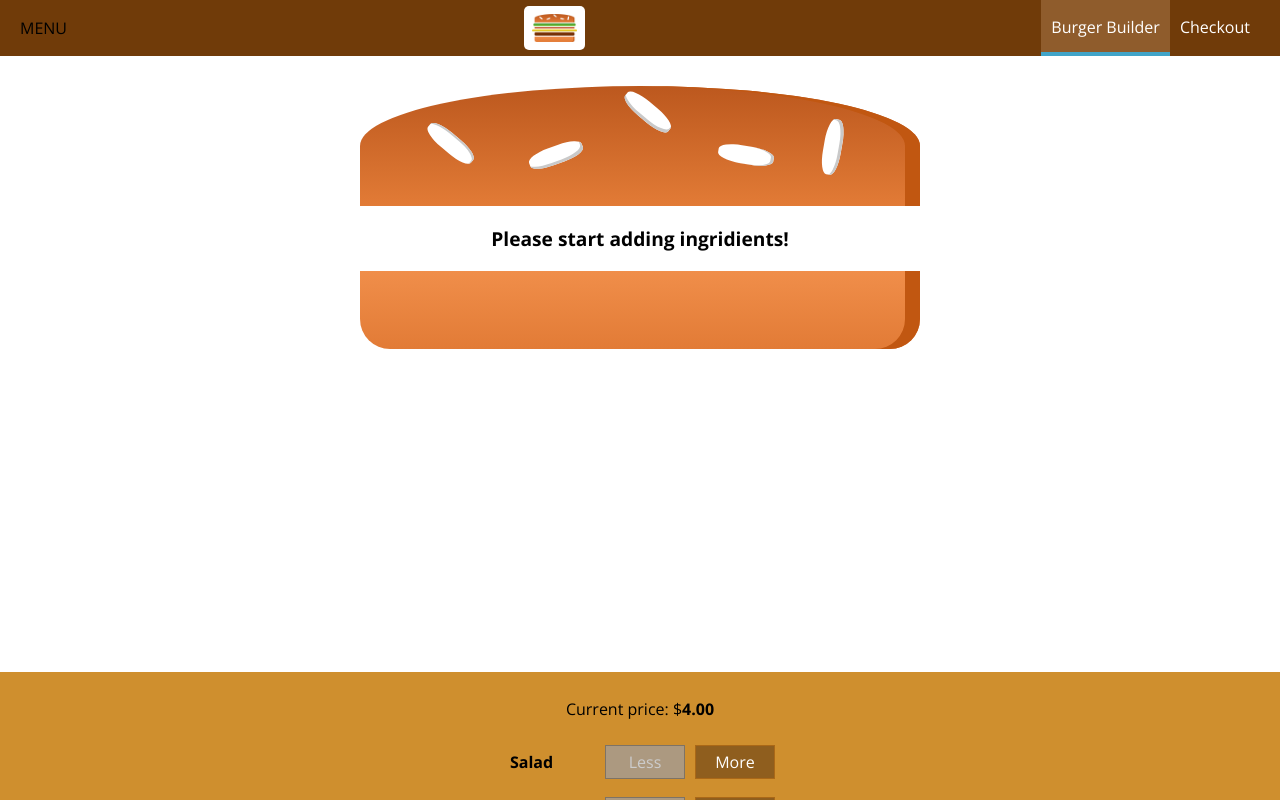
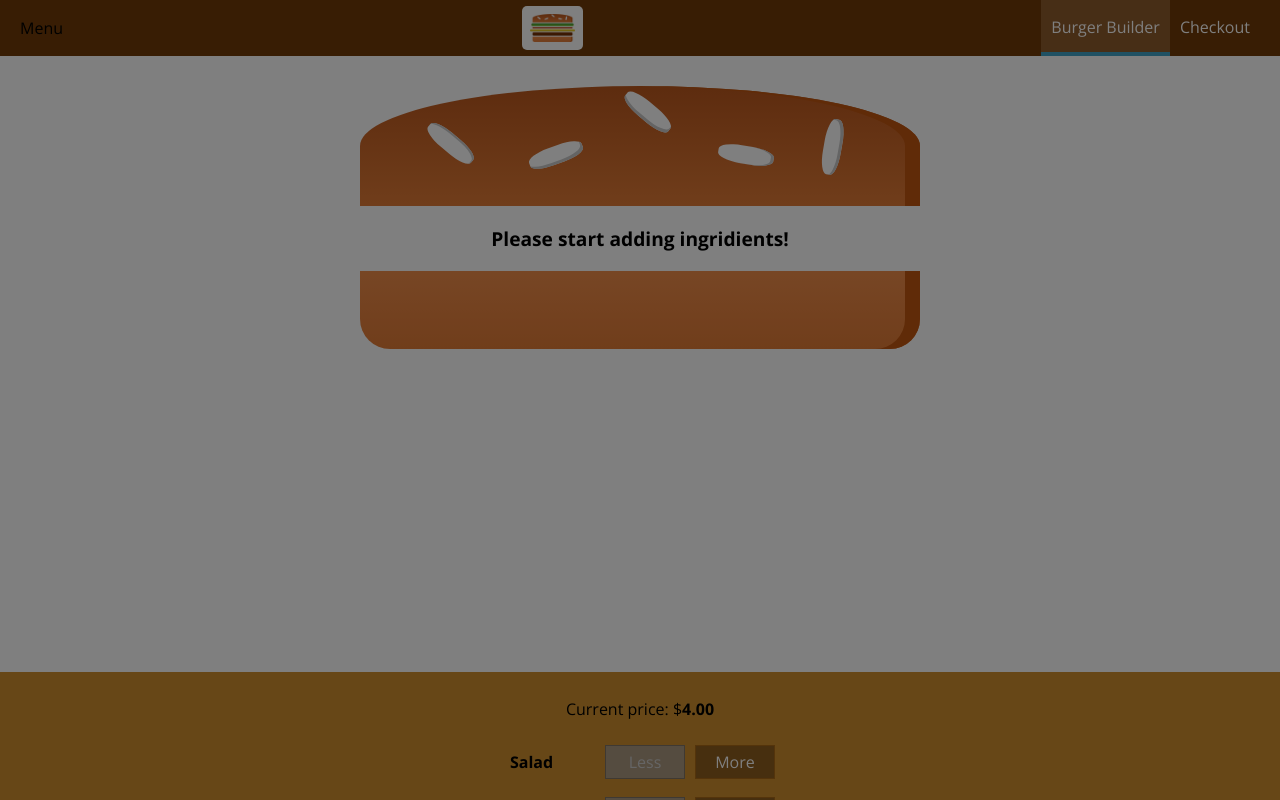
Before and after one commit to georgessich/borger-cource-app, a React (Create React App) app: page / in a window 1280 px wide. Shown: the top 800 px of the page. Built offline with nearby package versions, Linux system fonts and the light colour scheme.

Commit message:
add a sidedrawer toggle button

```diff
--- a/src/components/Layout/Layout.js
+++ b/src/components/Layout/Layout.js
@@ -1,16 +1,35 @@
-import React from 'react';
+import React, { Component } from 'react';
 import Aux from '../../hoc/auxiliery';
 import classes from './Layout.module.css';
 import Toolbar from '../Navigation/Toolbar/Toolbar';
-import SideDrawer from '../Navigation/SideDrawer/SideDrawer'
-const layout = ( props ) => (
-    <Aux>
-    <Toolbar />
-    <SideDrawer />
-    <main className={classes.Content}>
-        {props.children}
-    </main>
-    </Aux>
-);
+import SideDrawer from '../Navigation/SideDrawer/SideDrawer';
+class Layout extends Component {
 
-export default layout;
+    state = {
+        showSideDrawer: true
+    }
+
+    sideDrawerClosedHandler = () => {
+        this.setState({showSideDrawer: false})
+    }
+
+    sideDrawerToggleHandler = () => {
+        this.setState( ( prevState ) => {
+            return { showSideDrawer: !prevState.showSideDrawer };
+        });
+    }
+
+    render () {
+        return (
+        <Aux>
+        <Toolbar drawerToggleClicked={this.sideDrawerToggleHandler} />
+        <SideDrawer open={this.state.showSideDrawer}
+        closed={this.sideDrawerClosedHandler}/>
+        <main className={classes.Content}>
+         {this.props.children}
+        </main>
+        </Aux>);
+    }
+}
+
+export default Layout;
--- a/src/components/Logo/Logo.js
+++ b/src/components/Logo/Logo.js
@@ -2,7 +2,7 @@ import React from 'react';
 import burgerLogo from '../../assets/images/burger-logo.png';
 import classes from './Logo.module.css';
 const logo = (props) => (
-    <div className={classes.Logo}>
+    <div className={classes.Logo} style={{height: props.height}}>
         <img src={burgerLogo} alt="MyBurger"/>
     </div>
 );
--- a/src/components/Logo/Logo.module.css
+++ b/src/components/Logo/Logo.module.css
@@ -1,7 +1,7 @@
 .Logo {
     background-color: #ffffff;
     padding: 8px;
-    height: 80%;
+    height: 100%;
     box-sizing: border-box;
     border-radius: 5px;
 }
--- a/src/components/Navigation/NavigationItems/NavigationItem/NavigationItem.module.css
+++ b/src/components/Navigation/NavigationItems/NavigationItem/NavigationItem.module.css
@@ -1,6 +1,27 @@
+.NavigationItem {
+    margin: 10px 0;
+    box-sizing: border-box;
+    display: block;
+    width: 100%;
+}
+
+.NavigationItem a {
+    color: #8f5c2c;
+    text-decoration: none;
+    height: 100%;
+    box-sizing: border-box;
+    display: block;
+}
+
+.NavigationItem a:hover,
+.NavigationItem a:active,
+.NavigationItem a.active {
+    color: #40a4c8;
+}
+
+@media (min-width: 500px){
     .NavigationItem {
         margin: 0;
-    box-sizing: border-box;
         display: flex;
         height: 100%;
         width: auto;
@@ -9,12 +30,9 @@
 
     .NavigationItem a {
         color: #ffffff;
-    text-decoration: none;
         height: 100%;
         padding: 16px 10px;
         border-bottom: 4px solid transparent;
-    box-sizing: border-box;
-    display: block;
     }
 
     .NavigationItem a:hover,
@@ -24,3 +42,4 @@
         border-bottom: 4px solid #40a4c8;
         color: #ffffff;
     }
+}
--- a/src/components/Navigation/NavigationItems/NavigationItems.module.css
+++ b/src/components/Navigation/NavigationItems/NavigationItems.module.css
@@ -5,4 +5,11 @@
     display: flex;
     align-items: center;
     height: 100%;
+    flex-flow: column;
 }
+
+@media (min-width:500px){
+    .NavigationItems {
+        flex-flow: row;
+    }
+}
--- /dev/null
+++ b/src/components/Navigation/SideDrawer/DrawerToggle/DrawerToggle.js
@@ -0,0 +1,7 @@
+import React from 'react';
+
+const drawerToggle = (props) => (
+    <div onClick={props.clicked}>Menu</div>
+)
+
+export default drawerToggle;
--- a/src/components/Navigation/SideDrawer/SideDrawer.js
+++ b/src/components/Navigation/SideDrawer/SideDrawer.js
@@ -1,17 +1,24 @@
 import React from 'react';
 import NavigationItems from '../NavigationItems/NavigationItems';
 import Logo from '../../Logo/Logo';
-import classes from './SideDrawer.module.css'
+import classes from './SideDrawer.module.css';
+import Backdrop from '../../UI/Backdrop/Backdrop';
+import Aux from '../../../hoc/auxiliery';
 const sideDrawer = (props) => {
-
-
+    let attachedClasses = [classes.SideDrawer, classes.Close];
+    if(props.open) {
+        attachedClasses = [classes.SideDrawer, classes.Open];
+    }
     return (
-        <div className={classes.SideDrawer}>
-            <Logo />
+        <Aux>
+            <Backdrop show={props.open} clicked={props.closed}/>
+        <div className={attachedClasses.join(' ')}>
+            <div className={classes.Logo}><Logo/></div>
             <nav>
                 <NavigationItems />
             </nav>
         </div>
+        </Aux>
     );
 };
 
--- a/src/components/Navigation/SideDrawer/SideDrawer.module.css
+++ b/src/components/Navigation/SideDrawer/SideDrawer.module.css
@@ -25,3 +25,8 @@
 .Close {
     transform: translateX(-100%);
 }
+
+.Logo {
+    height: 11%;
+    margin-bottom: 32px;
+}
--- a/src/components/Navigation/Toolbar/Toolbar.js
+++ b/src/components/Navigation/Toolbar/Toolbar.js
@@ -2,12 +2,17 @@ import React from 'react';
 import classes from './Toolbar.module.css';
 import Logo from '../../Logo/Logo';
 import NavigationItems from '../NavigationItems/NavigationItems';
+import DrawerToggle from '../SideDrawer/DrawerToggle/DrawerToggle';
 const toolbar = (props) => (
     <header className={classes.Toolbar}>
-        <div>MENU</div>
-        <Logo />
-        <NavigationItems />
+        <DrawerToggle clicked={props.drawerToggleClicked}/>
+        <div className={classes.Logo}><Logo /></div>
+        <nav className={classes.DesktopOnly}>
+            <NavigationItems />
+        </nav>
+
     </header>
 );
 
 export default toolbar;
+// clicked={props.drawerToggleClicked}
--- a/src/components/Navigation/Toolbar/Toolbar.module.css
+++ b/src/components/Navigation/Toolbar/Toolbar.module.css
@@ -17,3 +17,13 @@
     height: 100%;
 
 }
+
+.Logo {
+    height: 80%;
+}
+
+@media (max-width: 499px) {
+    .DesktopOnly {
+        display: none;
+    }
+}
```
Lines whose indentation alone changed are shown as unchanged.
